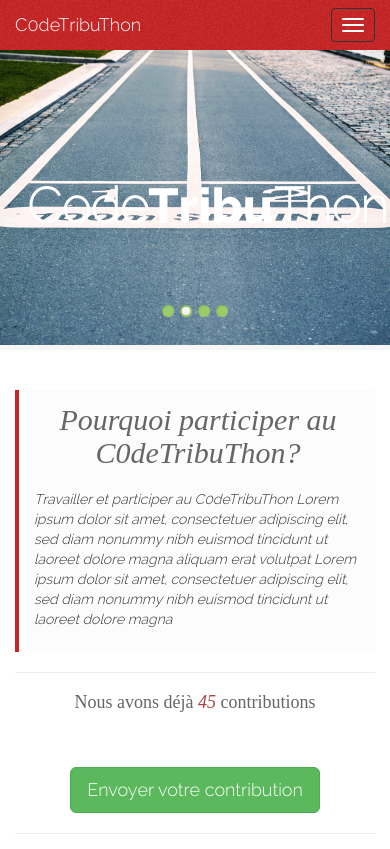
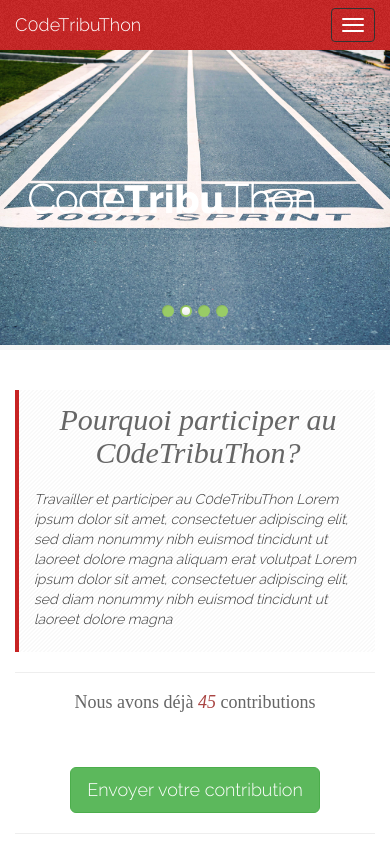
Before and after one commit to willkoua/plateforme_contribution, a Django app: page / in a window 390 px wide. Shown: the top 849 px of the page. Run offline with Django 3.2, Linux system fonts and the light colour scheme; style sheets or scripts are compiled from the project's sources; some libraries are stand-ins or nearby versions; some web fonts are replaced.

Commit message:
resolution du bug d'affichage sur mobile

```diff
--- a/plateforme_contribution/plateforme_contribution/static/css/style.css
+++ b/plateforme_contribution/plateforme_contribution/static/css/style.css
@@ -127,7 +127,8 @@ a {
   font-weight: bolder;
   left: 27px;
   top: 171px;
-  display: inline-block; }
+  display: inline-block;
+  font-size: 0.8em; }
 
 /* Boody
 ===================================================================== */
--- a/plateforme_contribution/plateforme_contribution/static/css/style.scss
+++ b/plateforme_contribution/plateforme_contribution/static/css/style.scss
@@ -150,6 +150,7 @@ a {
     left: 27px;
     top: 171px;
     display: inline-block;
+    font-size: 0.8em;
 }
 
 /* Boody
```
